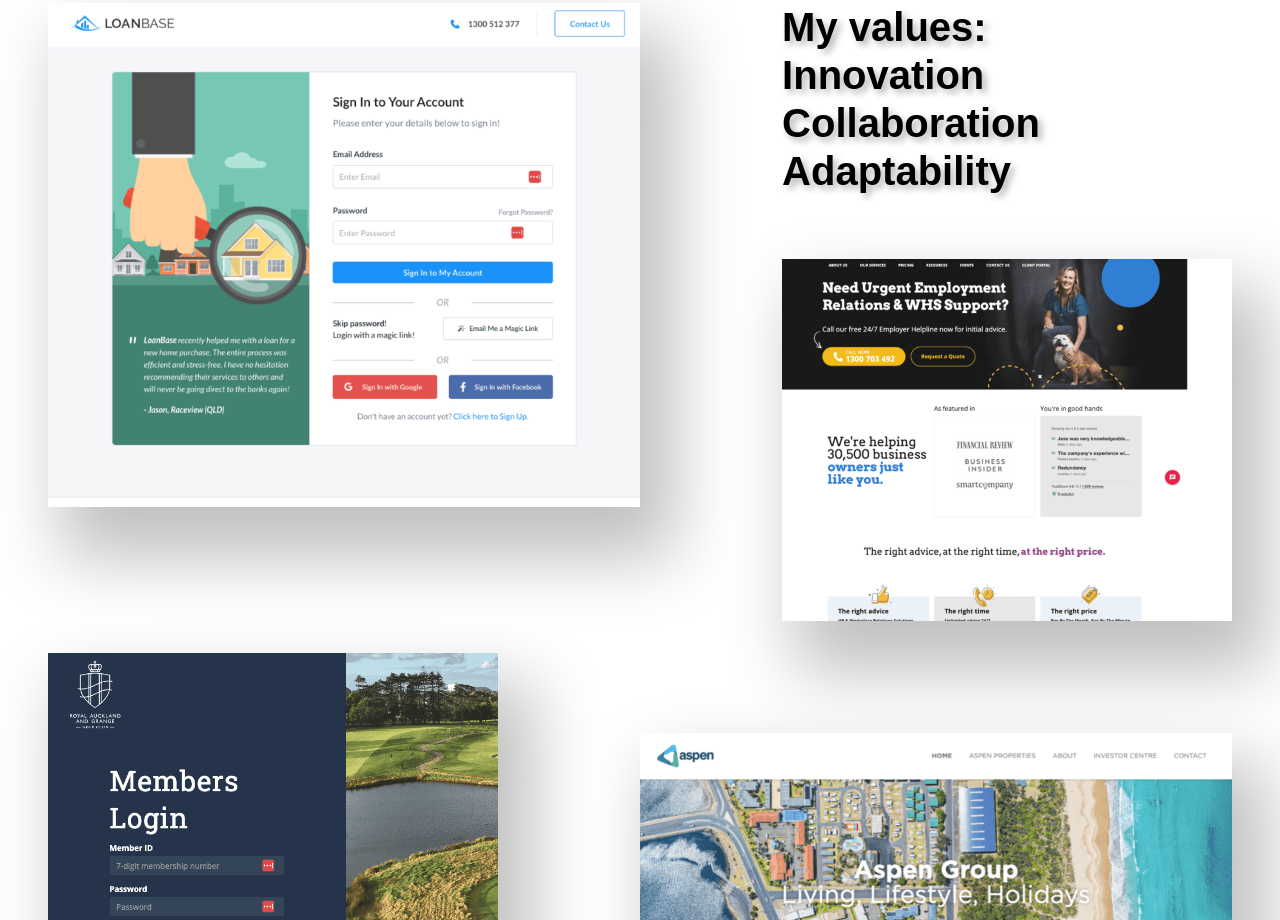
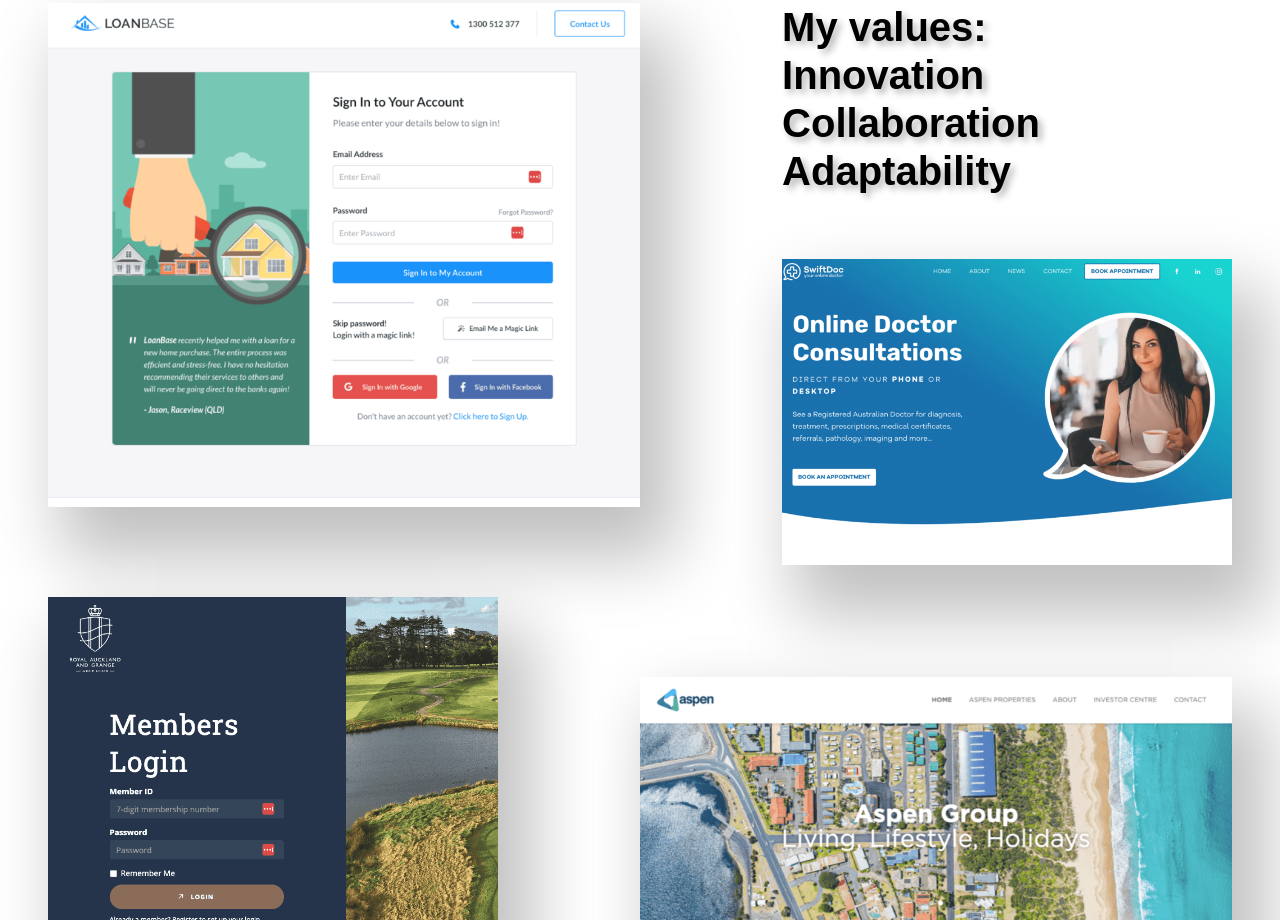
Before and after one commit to Danielizm/portfolio-gatsby, a Gatsby site: page / in a window 1280 px wide. Shown: the part 1880-2800 px from the top of the page. Built offline with nearby package versions, Linux system fonts and the light colour scheme; Gatsby itself is replaced by a stand-in of ours.

Commit message:
Add new project

```diff
--- a/src/components/portfolioBlurb.tsx
+++ b/src/components/portfolioBlurb.tsx
@@ -34,15 +34,15 @@ const portfolioBlurb = () => {
               <br />
               Adaptability
             </h2>
-            <AniLink paintDrip direction="up" hex="#beb2c7" duration={0.7} to="/work/employsure">
+            <AniLink paintDrip direction="up" hex="#beb2c7" duration={0.7} to="/work/swiftdoc">
               <figure className="effect-ming card">
-                <StaticImage src="../images/projects_thumb/employsure_feature.png" alt="" placeholder="blurred" />
+                <StaticImage src="../images/projects_thumb/swiftdoc_feature.png" alt="" placeholder="blurred" />
                 <figcaption>
                   <h2>
-                  Employsure
+                  SwiftDoc
                   </h2>
                   <p>
-                  Employsure is Australia's largest advice firm for small businesses on employee management and WHS.
+                  SwiftDoc Online Booking Platform
                   </p>
                 </figcaption>
               </figure>
```
Also changed, not shown: src/images/projects_thumb/swiftdoc_feature.png (added).
